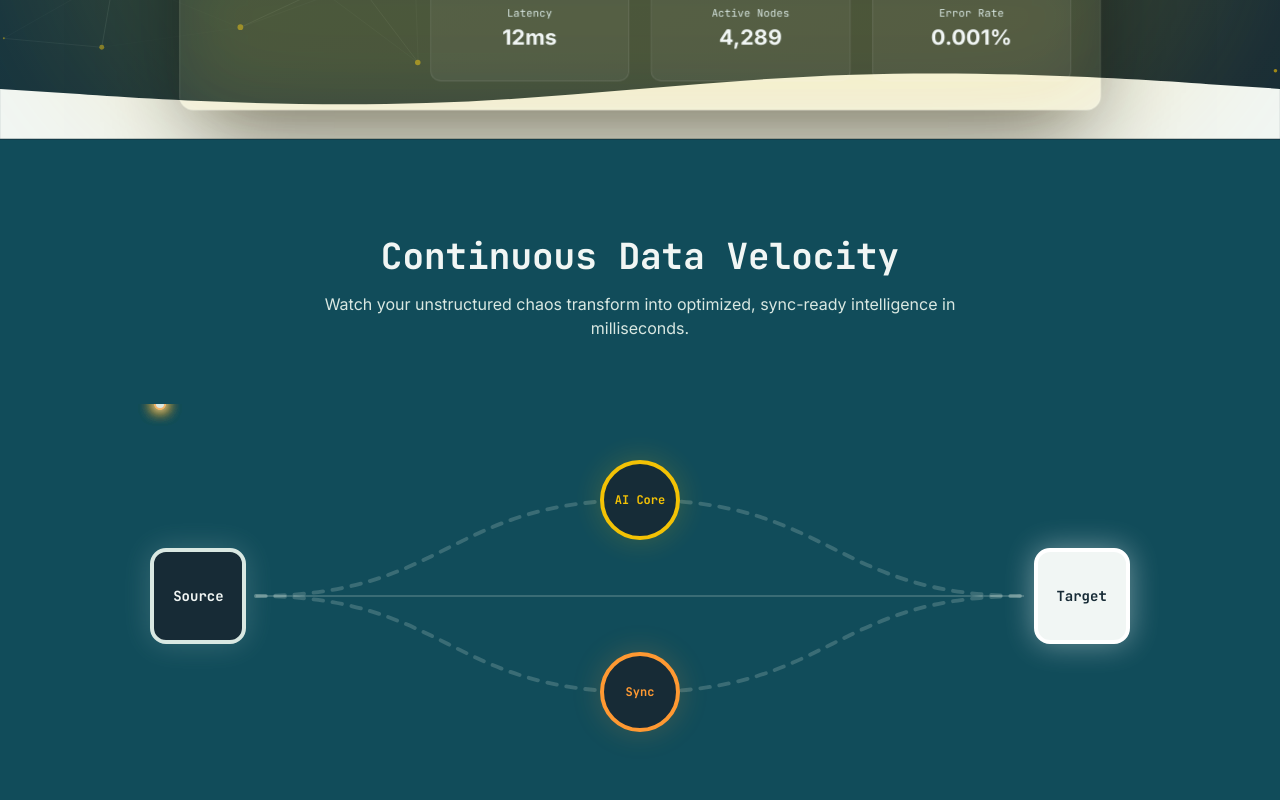
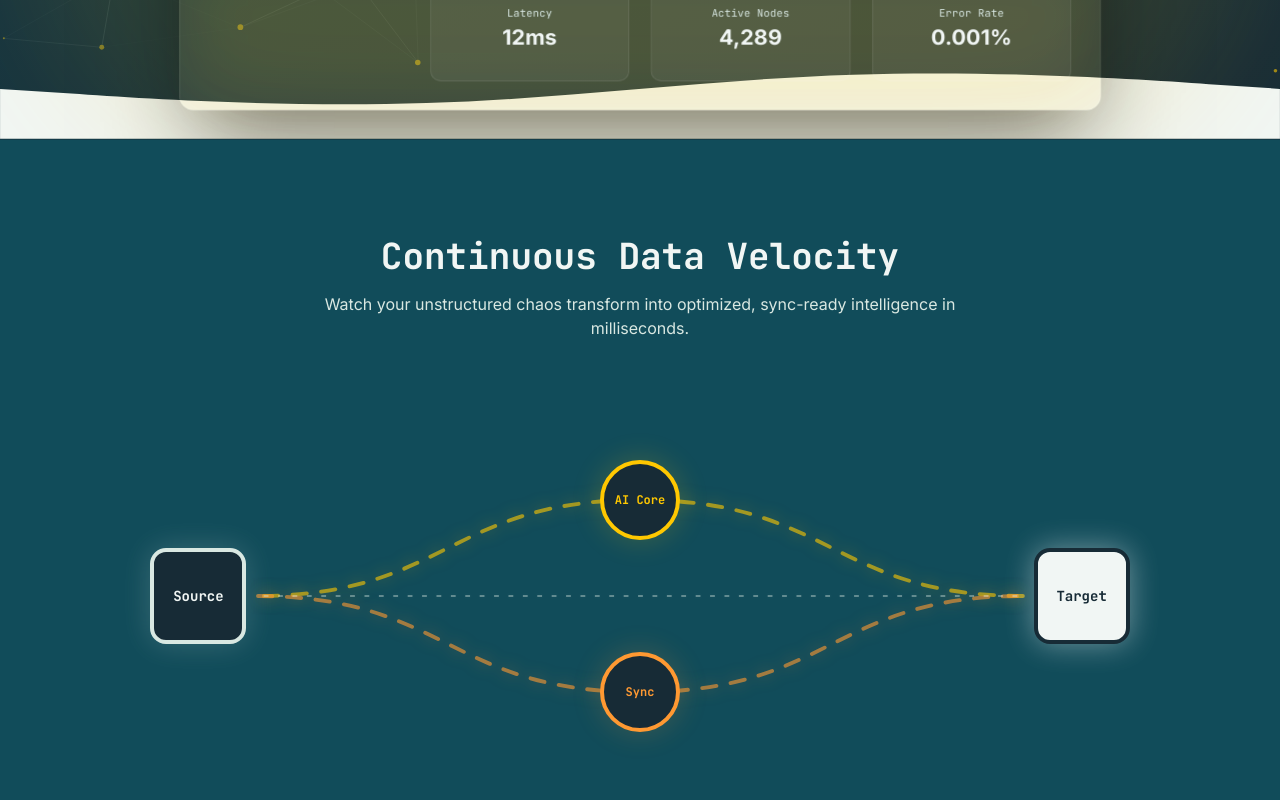
Before and after one commit to harshyy07/frontend-battle, a React (Vite) app: page / in a window 1280 px wide. Shown: the part 720-1520 px from the top of the page. Built offline with nearby package versions, Linux system fonts and the light colour scheme.

Commit message:
Fix DataPipeline animation and add parallax interactivity

```diff
--- a/src/components/DataPipeline.tsx
+++ b/src/components/DataPipeline.tsx
@@ -1,50 +1,68 @@
+import { useState } from 'react';
 import { useScrollReveal } from '../hooks/useScrollReveal';
 
 export const DataPipeline = () => {
   const revealRef = useScrollReveal<HTMLElement>(0.2);
+  const [mousePos, setMousePos] = useState({ x: 0, y: 0 });
+
+  const handleMouseMove = (e: React.MouseEvent) => {
+    // Calculate normalized mouse position from -1 to 1
+    const { clientX, clientY } = e;
+    const { innerWidth, innerHeight } = window;
+    const x = (clientX / innerWidth) * 2 - 1;
+    const y = (clientY / innerHeight) * 2 - 1;
+    setMousePos({ x, y });
+  };
 
   return (
-    <section ref={revealRef} aria-label="Data Pipeline Visualization" className="py-24 bg-nocturnal-expedition border-y border-oceanic-noir/50 relative overflow-hidden opacity-0 translate-y-12 transition-all duration-700 ease-out z-10">
-      <div className="container mx-auto px-6 max-w-6xl relative z-10">
+    <section
+      ref={revealRef}
+      onMouseMove={handleMouseMove}
+      aria-label="Data Pipeline Visualization"
+      className="py-24 bg-nocturnal-expedition border-y border-oceanic-noir/50 relative overflow-hidden opacity-0 translate-y-12 transition-all duration-700 ease-out z-10"
+    >
+      <div className="container mx-auto px-6 max-w-6xl relative z-10 pointer-events-none">
         <div className="text-center mb-16">
           <h2 className="text-4xl font-bold font-mono text-arctic-powder mb-4">Continuous Data Velocity</h2>
           <p className="text-mystic-mint max-w-2xl mx-auto">Watch your unstructured chaos transform into optimized, sync-ready intelligence in milliseconds.</p>
         </div>
 
-        <div className="relative w-full h-64 md:h-96 flex items-center justify-center mt-12">
+        <div className="relative w-full h-64 md:h-96 flex items-center justify-center mt-12 pointer-events-auto">
           {/* Main Pipeline SVG */}
-          <svg className="absolute w-full h-full text-mystic-mint/20" viewBox="0 0 1000 400" preserveAspectRatio="xMidYMid meet">
-            {/* Background Paths */}
-            <path id="path1" d="M 100 200 C 300 200, 300 100, 500 100 C 700 100, 700 200, 900 200" fill="none" stroke="currentColor" strokeWidth="4" strokeLinecap="round" strokeDasharray="10 10" />
-            <path id="path2" d="M 100 200 C 300 200, 300 300, 500 300 C 700 300, 700 200, 900 200" fill="none" stroke="currentColor" strokeWidth="4" strokeLinecap="round" strokeDasharray="10 10" />
-            <path id="path3" d="M 100 200 L 900 200" fill="none" stroke="currentColor" strokeWidth="2" />
-
-            {/* Glowing Data Packets moving along paths using CSS animations */}
-            <circle cx="0" cy="0" r="6" fill="#FFC801" className="animate-data-flow-1" style={{ filter: 'drop-shadow(0 0 8px #FFC801)' }} />
-            <circle cx="0" cy="0" r="6" fill="#FFC801" className="animate-data-flow-1" style={{ filter: 'drop-shadow(0 0 8px #FFC801)', animationDelay: '1.5s' }} />
-
-            <circle cx="0" cy="0" r="6" fill="#FF9932" className="animate-data-flow-2" style={{ filter: 'drop-shadow(0 0 8px #FF9932)', animationDelay: '0.7s' }} />
-            <circle cx="0" cy="0" r="6" fill="#FF9932" className="animate-data-flow-2" style={{ filter: 'drop-shadow(0 0 8px #FF9932)', animationDelay: '2.2s' }} />
-
-            <circle cx="0" cy="0" r="4" fill="#D9E8E2" className="animate-data-flow-3" style={{ filter: 'drop-shadow(0 0 5px #D9E8E2)', animationDelay: '0.3s' }} />
-            <circle cx="0" cy="0" r="4" fill="#D9E8E2" className="animate-data-flow-3" style={{ filter: 'drop-shadow(0 0 5px #D9E8E2)', animationDelay: '1.8s' }} />
+          <svg className="absolute w-full h-full pointer-events-none" viewBox="0 0 1000 400" preserveAspectRatio="xMidYMid meet">
+            {/* Background glowing paths with flow animation */}
+            <path id="path1" className="animate-dash-flow text-forsythia/60 drop-shadow-[0_0_8px_rgba(255,200,1,0.5)]" d="M 100 200 C 300 200, 300 100, 500 100 C 700 100, 700 200, 900 200" fill="none" stroke="currentColor" strokeWidth="4" strokeLinecap="round" strokeDasharray="15 15" />
+            <path id="path2" className="animate-dash-flow text-deep-saffron/60 drop-shadow-[0_0_8px_rgba(255,153,50,0.5)]" d="M 100 200 C 300 200, 300 300, 500 300 C 700 300, 700 200, 900 200" fill="none" stroke="currentColor" strokeWidth="4" strokeLinecap="round" strokeDasharray="15 15" style={{ animationDirection: 'reverse' }} />
+            <path id="path3" className="animate-dash-flow text-mystic-mint/40 drop-shadow-[0_0_5px_rgba(217,232,226,0.3)]" d="M 100 200 L 900 200" fill="none" stroke="currentColor" strokeWidth="2" strokeDasharray="5 10" />
           </svg>
 
-          {/* Nodes placed over SVG */}
-          <div className="absolute left-[10%] w-24 h-24 bg-oceanic-noir border-4 border-mystic-mint rounded-2xl flex items-center justify-center shadow-[0_0_30px_rgba(217,232,226,0.2)] z-10 transform -translate-x-1/2">
-            <span className="font-mono text-sm font-bold text-arctic-powder">Source</span>
+          {/* Nodes placed over SVG with Parallax and Hover Effects */}
+          <div
+            className="absolute left-[10%] w-24 h-24 bg-oceanic-noir border-4 border-mystic-mint rounded-2xl flex items-center justify-center shadow-[0_0_30px_rgba(217,232,226,0.2)] z-10 transition-transform duration-300 ease-out hover:scale-110 hover:shadow-[0_0_40px_rgba(217,232,226,0.5)] cursor-crosshair group"
+            style={{ transform: `translate(-50%, 0) translate(${mousePos.x * -10}px, ${mousePos.y * -10}px)` }}
+          >
+            <span className="font-mono text-sm font-bold text-arctic-powder group-hover:text-mystic-mint transition-colors duration-200">Source</span>
           </div>
 
-          <div className="absolute left-[50%] top-[25%] w-20 h-20 bg-oceanic-noir border-4 border-forsythia rounded-full flex items-center justify-center shadow-[0_0_30px_rgba(255,200,1,0.2)] z-10 transform -translate-x-1/2 -translate-y-1/2 animate-pulse">
-            <span className="font-mono text-xs font-bold text-forsythia">AI Core</span>
+          <div
+            className="absolute left-[50%] top-[25%] w-20 h-20 bg-oceanic-noir border-4 border-forsythia rounded-full flex items-center justify-center shadow-[0_0_30px_rgba(255,200,1,0.2)] z-10 transition-transform duration-300 ease-out hover:scale-125 hover:shadow-[0_0_50px_rgba(255,200,1,0.6)] cursor-crosshair group"
+            style={{ transform: `translate(-50%, -50%) translate(${mousePos.x * 20}px, ${mousePos.y * 20}px)` }}
+          >
+            <span className="font-mono text-xs font-bold text-forsythia group-hover:text-arctic-powder transition-colors duration-200">AI Core</span>
           </div>
 
-          <div className="absolute left-[50%] top-[75%] w-20 h-20 bg-oceanic-noir border-4 border-deep-saffron rounded-full flex items-center justify-center shadow-[0_0_30px_rgba(255,153,50,0.2)] z-10 transform -translate-x-1/2 -translate-y-1/2">
-            <span className="font-mono text-xs font-bold text-deep-saffron">Sync</span>
+          <div
+            className="absolute left-[50%] top-[75%] w-20 h-20 bg-oceanic-noir border-4 border-deep-saffron rounded-full flex items-center justify-center shadow-[0_0_30px_rgba(255,153,50,0.2)] z-10 transition-transform duration-300 ease-out hover:scale-125 hover:shadow-[0_0_50px_rgba(255,153,50,0.6)] cursor-crosshair group"
+            style={{ transform: `translate(-50%, -50%) translate(${mousePos.x * 15}px, ${mousePos.y * 15}px)` }}
+          >
+            <span className="font-mono text-xs font-bold text-deep-saffron group-hover:text-arctic-powder transition-colors duration-200">Sync</span>
           </div>
 
-          <div className="absolute left-[90%] w-24 h-24 bg-arctic-powder border-4 border-white rounded-2xl flex items-center justify-center shadow-[0_0_30px_rgba(255,255,255,0.4)] z-10 transform -translate-x-1/2">
-            <span className="font-mono text-sm font-bold text-oceanic-noir">Target</span>
+          <div
+            className="absolute left-[90%] w-24 h-24 bg-arctic-powder border-4 border-oceanic-noir rounded-2xl flex items-center justify-center shadow-[0_0_30px_rgba(255,255,255,0.4)] z-10 transition-transform duration-300 ease-out hover:scale-110 hover:shadow-[0_0_50px_rgba(255,255,255,0.8)] cursor-crosshair group"
+            style={{ transform: `translate(-50%, 0) translate(${mousePos.x * -25}px, ${mousePos.y * -25}px)` }}
+          >
+            <span className="font-mono text-sm font-bold text-oceanic-noir group-hover:text-deep-saffron transition-colors duration-200">Target</span>
           </div>
         </div>
       </div>
--- a/src/index.css
+++ b/src/index.css
@@ -43,16 +43,26 @@
   }
 }
 
-/* Custom scrollbar for modern look */
+/* Custom scrollbar for modern feel */
 ::-webkit-scrollbar {
   width: 8px;
 }
 ::-webkit-scrollbar-track {
-  @apply bg-oceanic-noir;
+  background: #0D1F2D;
 }
 ::-webkit-scrollbar-thumb {
-  @apply bg-nocturnal-expedition rounded-full;
+  background: #D9E8E2;
+  border-radius: 4px;
 }
 ::-webkit-scrollbar-thumb:hover {
-  @apply bg-mystic-mint;
+  background: #FFC801;
 }
+
+@keyframes dash-flow {
+  to {
+    stroke-dashoffset: -40;
+  }
+}
+.animate-dash-flow {
+  animation: dash-flow 1s linear infinite;
+}
```
